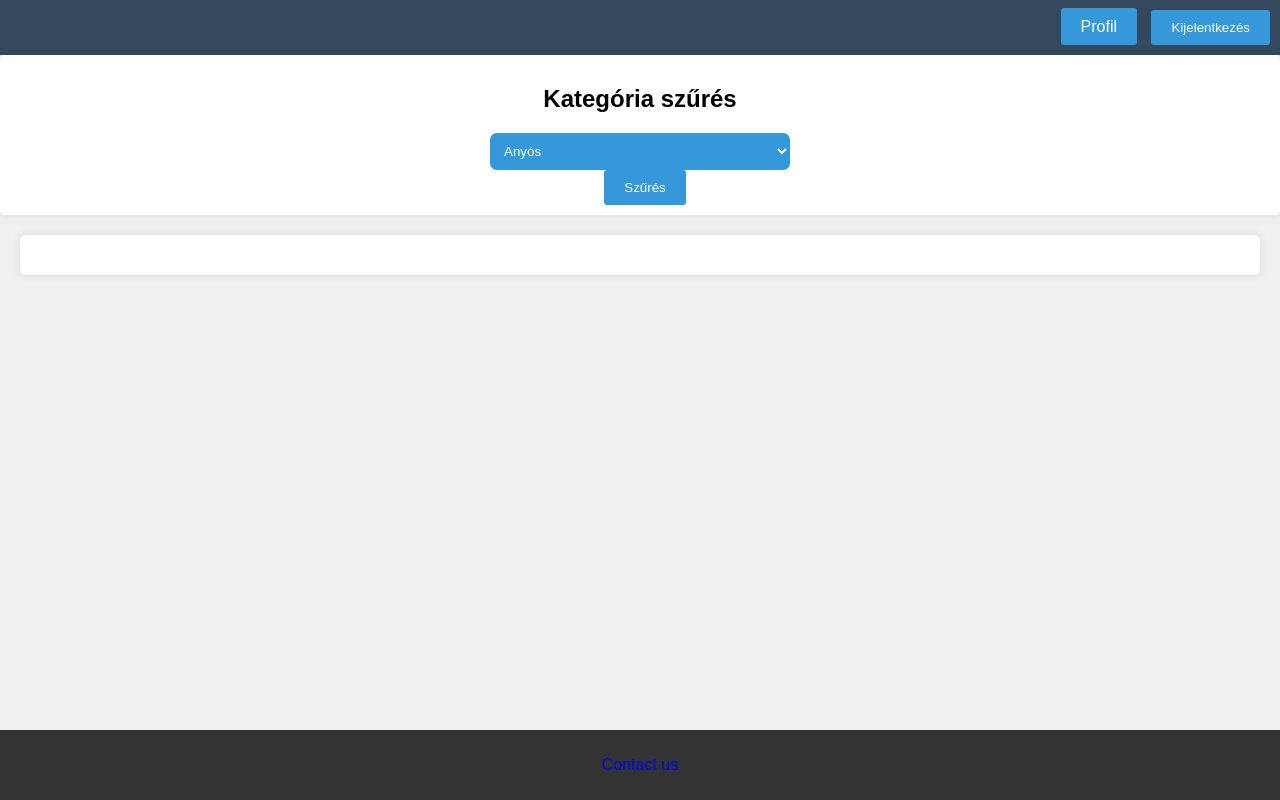
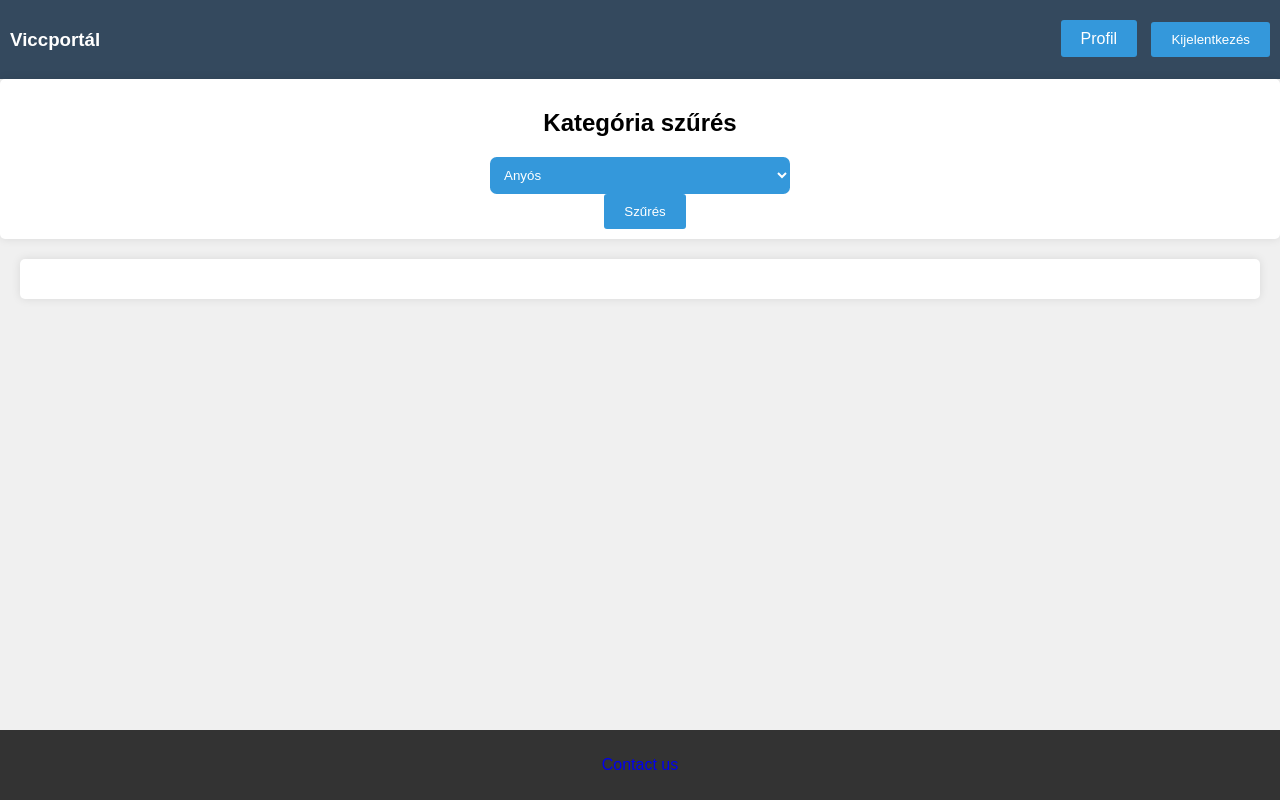
Before and after one commit to Patrik1866/AFP_miniprojekt, a website: page Public/MainPage.html in a window 1280 px wide. Drawn offline with Linux system fonts and the light colour scheme; no server answers.

Commit message:
"Viccportál" header a navbar-ba

```diff
--- a/Public/MainPage.html
+++ b/Public/MainPage.html
@@ -10,6 +10,7 @@
       <!-- Navigation bar -->
       <div class="navbar">
           <div>
+            <h3>Viccportál</h3>
           </div>
           <div>
             <a id="profbtn" class="button back-button" href="Profile.html" style="text-decoration: none;">Profil</a> <!-- Added button to go back to the main page -->
```
